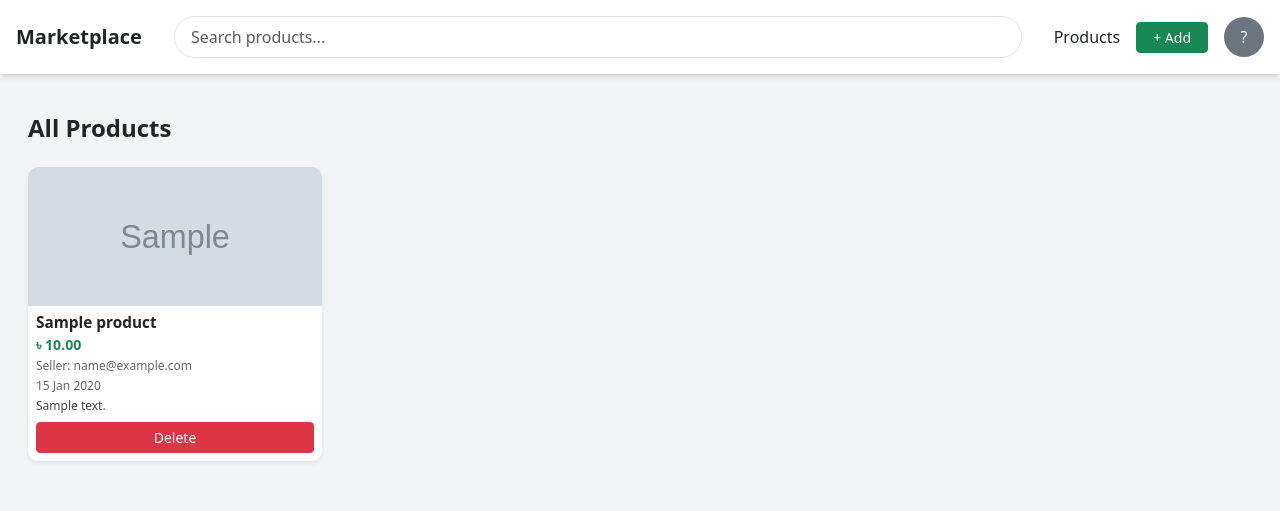
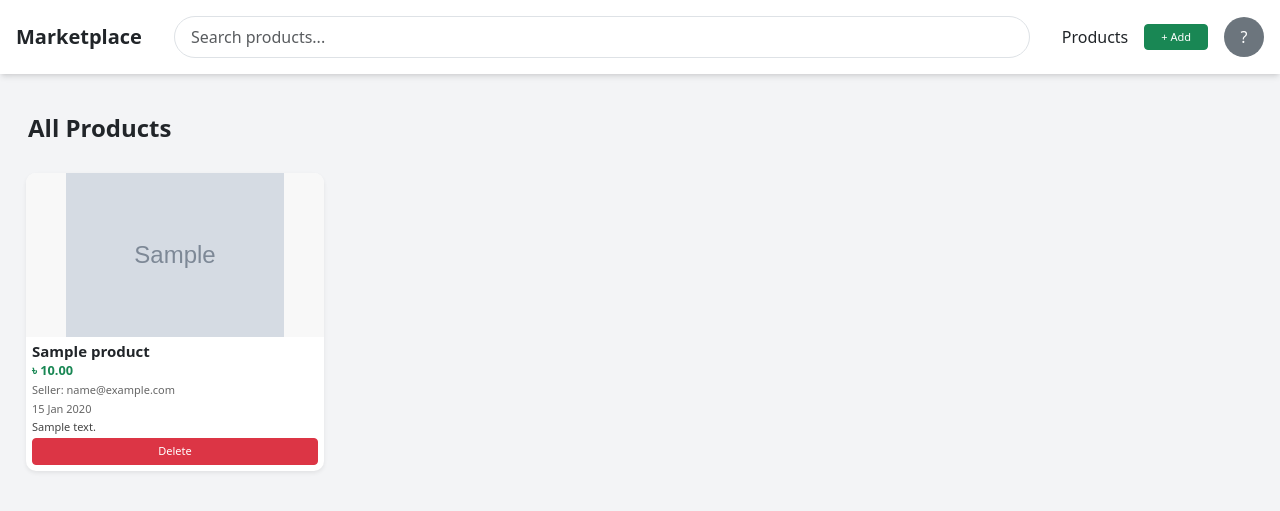
Before and after one commit to shawon1177/new_market, a Django app: page /listings/dashboard/ in a window 1280 px wide. Shown: the top 511 px of the page. Run offline with Django 5.2, Linux system fonts and the light colour scheme; a user stored in the database is signed in; tables that the repository leaves empty hold one stand-in row (values such as "Sample post"); grey boxes marked "Sample" are stand-in pictures; some libraries are stand-ins or nearby versions.

Commit message:
dashboard fixed

```diff
--- a/listings/templates/listings/dashboard.html
+++ b/listings/templates/listings/dashboard.html
@@ -83,7 +83,19 @@
 
 <style>
 
-/* GRID FIX */
+/* GRID RESPONSIVE (1 per row on mobile) */
+.col-6{
+    padding: 6px;
+}
+
+@media (max-width: 576px){
+    .col-6{
+        flex: 0 0 100%;
+        max-width: 100%;
+    }
+}
+
+/* ===== SQUARE CARD ===== */
 .product-card{
     aspect-ratio: 1 / 1;
     display: flex;
@@ -93,51 +105,56 @@
     background: #fff;
 }
 
-/* IMAGE TOP */
+/* ===== IMAGE FIX (FULL FIT INSIDE SQUARE AREA) ===== */
 .product-image{
-    flex: 1;
-    min-height: 0;
+    flex: 0 0 55%;
+    position: relative;
+    overflow: hidden;
 }
 
 .product-image img{
     width: 100%;
     height: 100%;
-    object-fit: cover;
+    object-fit: contain;   /* 🔥 IMPORTANT: no crop */
+    background: #f8f8f8;
 }
 
-/* BODY BOTTOM */
+/* ===== CONTENT ===== */
 .product-body{
     flex: 1;
-    padding: 8px;
+    padding: 6px;
     display: flex;
     flex-direction: column;
     gap: 2px;
+    overflow: hidden;
 }
 
-/* TEXT SIZE RESPONSIVE */
+/* TEXT */
 .title{
-    font-size: clamp(12px, 1.2vw, 16px);
+    font-size: clamp(12px, 1.2vw, 15px);
     font-weight: 700;
     margin: 0;
+    line-height: 1.1;
 }
 
 .price{
-    font-size: clamp(12px, 1.1vw, 15px);
+    font-size: clamp(12px, 1vw, 14px);
     color: #198754;
     font-weight: 600;
 }
 
-.seller, .date{
-    font-size: clamp(10px, 1vw, 12px);
+.seller,
+.date{
+    font-size: 11px;
     color: #666;
 }
 
 /* DESCRIPTION */
 .desc{
-    font-size: clamp(10px, 1vw, 12px);
+    font-size: 11px;
     color: #444;
+    overflow: hidden;
     flex: 1;
-    overflow: hidden;
 }
 
 /* BUTTON ALWAYS VISIBLE */
@@ -147,15 +164,16 @@
     margin-top: auto;
 }
 
-/* MOBILE FIX */
+/* BUTTON FIX */
+.btn{
+    font-size: 11px;
+    padding: 4px 6px;
+}
+
+/* MOBILE TIGHT FIX */
 @media (max-width: 576px){
     .product-body{
-        padding: 6px;
-    }
-
-    .btn{
-        font-size: 11px;
-        padding: 4px;
+        padding: 5px;
     }
 }
 
```
